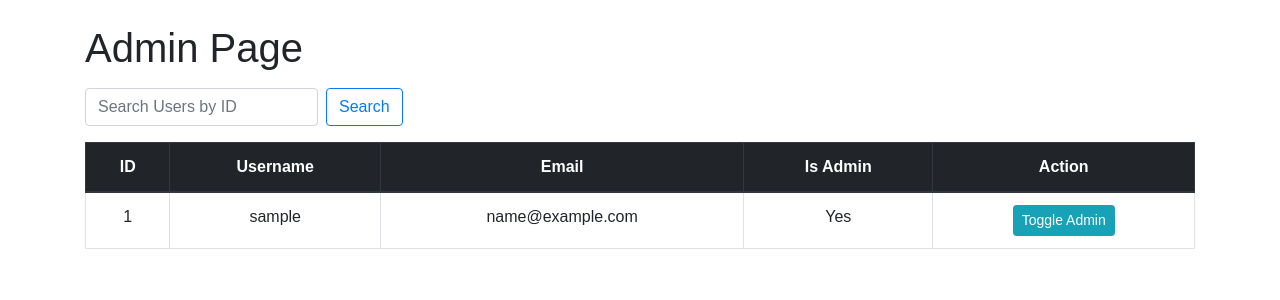
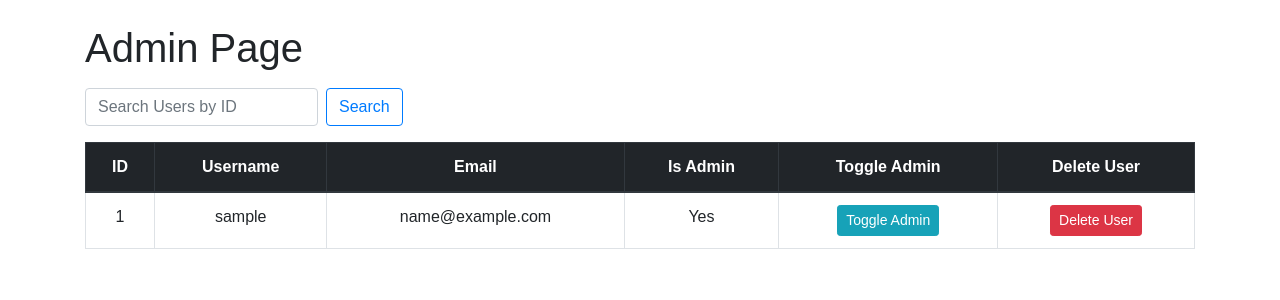
Before and after one commit to akifatakan/cs437project-group9, a Flask app: page /admin in a window 1280 px wide. Shown: the part 76-376 px from the top of the page. Run offline with Flask 3, Linux system fonts and the light colour scheme; a user stored in the database is signed in; tables that the repository leaves empty hold one stand-in row (values such as "Sample post"); some libraries are stand-ins or nearby versions.

Commit message:
comment added, news_detail page added, delete user added, delete comment added

```diff
--- a/app.py
+++ b/app.py
@@ -2,13 +2,12 @@
 from myproject import app, db
 from sqlalchemy import create_engine, text
 
-from flask import render_template, redirect, request, url_for, flash, abort
-from flask_login import login_user, login_required, logout_user
-from myproject.models import User, News
-from myproject.forms import SignUpForm, LoginForm, ChangeRoleForm, SearchNewsForm, SearchUsersForm
+from flask import render_template, redirect, request, url_for, flash
+from flask_login import login_user, login_required, logout_user, current_user
+from myproject.models import User, News, Comment
+from myproject.forms import (SignUpForm, LoginForm, DeleteUserForm, ChangeRoleForm,
+                             SearchNewsForm, SearchUsersForm, CommentForm, DeleteCommentForm)
 from myproject.auth_config import admin_required
-
-
 
 engine = create_engine("mysql+pymysql://cs437:cs437project@localhost/cs437_finance_db")
 
@@ -20,6 +19,7 @@ def admin_page():
     users = User.query.all()
     form = ChangeRoleForm()
     search_form = SearchUsersForm()
+    delete_user_form = DeleteUserForm()
 
     if search_form.validate_on_submit():
         searched_text = search_form.search_query.data
@@ -32,14 +32,15 @@ def admin_page():
             with engine.connect() as connection:
                 result = connection.execute(sql_expression)
                 users = result.fetchall()
-        return render_template('admin.html', users=users, form=form, search_form=search_form)
+        return render_template('admin.html', users=users, form=form,
+                               search_form=search_form, delete_user_form=delete_user_form)
 
-    return render_template('admin.html', users=users, form=form, search_form=search_form)
+    return render_template('admin.html', users=users, form=form,
+                           search_form=search_form, delete_user_form=delete_user_form)
 
 
 @app.route('/', methods=['GET', 'POST'])
 def index():
-
     form = SearchNewsForm()
     if form.validate_on_submit():
 
@@ -53,7 +54,7 @@ def index():
                 result = connection.execute(sql_expression)
                 entries = result.fetchall()
             print(entries[0])
-        return render_template('index.html', entries=entries, form = form)
+        return render_template('index.html', entries=entries, form=form)
 
     entries = News.query.all()
     return render_template('index.html', entries=entries, form=form)
@@ -111,7 +112,7 @@ def login_page():
 
             # So let's now check if that next exists, otherwise we'll go to
             # the welcome page.
-            if next == None or not next[0] == '/':
+            if next is None or not next[0] == '/':
                 next = url_for('welcome_user')
 
             return redirect(next)
@@ -131,6 +132,58 @@ def change_role(user_id):
 
     return redirect(url_for('admin_page'))
 
+@app.route('/delete_user/<int:user_id>', methods=['POST'])
+@admin_required
+@login_required
+def delete_user(user_id):
+    user = User.query.get(user_id)
+
+    if request.method == 'POST':
+        db.session.delete(user)
+        db.session.commit()
+
+    return redirect(url_for('admin_page'))
+
+
+@app.route('/news/<int:news_id>', methods=["GET", "POST"])
+def news_details(news_id):
+    # Assuming you have a model named News and a method to get details by ID
+    news_entry = News.query.get(news_id)
+    comments = Comment.query.filter_by(news_id=news_id).all()
+    for comment in comments:
+        user = User.query.get(comment.user_id)
+        comment.user = user
+    form = CommentForm()
+    deleteCommentForm = DeleteCommentForm()
+
+    if form.validate_on_submit() and current_user.is_authenticated:
+        comment_text = form.comment.data
+        new_comment = Comment(comment=comment_text, news_id=news_entry.id, user_id=current_user.id)
+        db.session.add(new_comment)
+        db.session.commit()
+        flash('Comment added successfully', 'success')
+        comments = Comment.query.filter_by(news_id=news_id).all()
+        for comment in comments:
+            user = User.query.get(comment.user_id)
+            comment.user = user
+        form.comment.data = ""
+        redirect(url_for("news_details", news_id=news_entry.id))
+
+    return render_template('news_details.html', news_entry=news_entry, comments=comments, form=form, deleteCommentForm=deleteCommentForm)
+
+
+@app.route('/delete_comment/<int:comment_id>', methods=['POST'])
+@admin_required
+@login_required
+def delete_comment(comment_id):
+    comment = Comment.query.get(comment_id)
+    news_id = comment.news_id
+    if request.method == 'POST':
+        db.session.delete(comment)
+        db.session.commit()
+
+    return redirect(url_for("news_details", news_id=news_id))
+
 
 if __name__ == '__main__':
     app.run(debug=True)
--- a/myproject/forms.py
+++ b/myproject/forms.py
@@ -1,7 +1,7 @@
 # forms.py
 
 from flask_wtf import FlaskForm
-from wtforms import StringField, PasswordField, SubmitField
+from wtforms import StringField, PasswordField, SubmitField, TextAreaField
 from wtforms.validators import DataRequired, Email, EqualTo
 from wtforms import ValidationError
 from .models import User
@@ -45,3 +45,16 @@ class SearchNewsForm(FlaskForm):
 class SearchUsersForm(FlaskForm):
     search_query = StringField('Search News')
     submit = SubmitField('Search')
+
+
+class CommentForm(FlaskForm):
+    comment = TextAreaField('Comment', validators=[DataRequired()])
+    submit = SubmitField('Submit Comment')
+
+
+class DeleteCommentForm(FlaskForm):
+    submit = SubmitField('Delete Comment')
+
+
+class DeleteUserForm(FlaskForm):
+    submit = SubmitField("Delete User")
--- a/myproject/templates/admin.html
+++ b/myproject/templates/admin.html
@@ -17,7 +17,8 @@
                 <th>Username</th>
                 <th>Email</th>
                 <th>Is Admin</th>
-                <th>Action</th>
+                <th>Toggle Admin</th>
+                <th>Delete User</th>
             </tr>
             </thead>
             <tbody>
@@ -31,6 +32,12 @@
                         <form method="post" action="{{ url_for('change_role', user_id=user.id) }}">
                             {{ form.csrf_token }}
                             <button type="submit" class="btn btn-info btn-sm">Toggle Admin</button>
+                        </form>
+                    </td>
+                    <td>
+                        <form method="post" action="{{ url_for('delete_user', user_id=user.id) }}">
+                            {{ form.csrf_token }}
+                            <button type="submit" class="btn btn-danger btn-sm">Delete User</button>
                         </form>
                     </td>
                 </tr>
--- a/myproject/templates/index.html
+++ b/myproject/templates/index.html
@@ -10,7 +10,7 @@
 
     <ul>
         {% for entry in entries %}
-            <li class="bg-light">
+            <li class="bg-light" onclick="location.href='{{ url_for('news_details', news_id=entry.id) }}';" style="cursor: pointer;">
                 <h2>{{ entry.title }}</h2>
                 <h5>{{ entry.subtitle }}</h5>
                 <p class="text-muted">Published on: {{ entry.published }}</p>
```
Also changed, not shown: myproject/models.py (+20 -0 lines), myproject/templates/news_details.html (added, +40 -0 lines).
